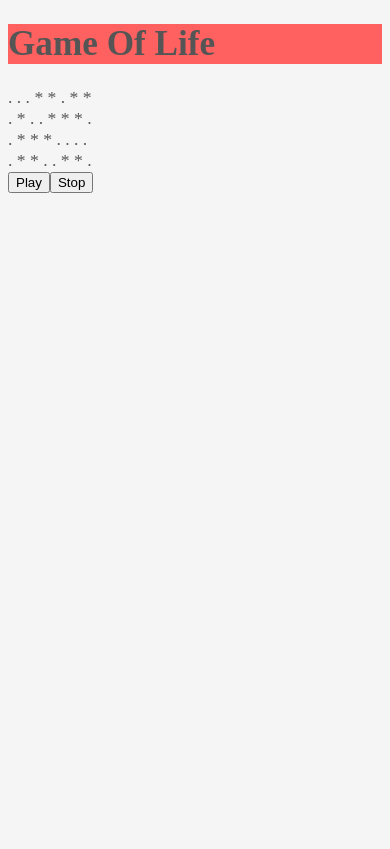
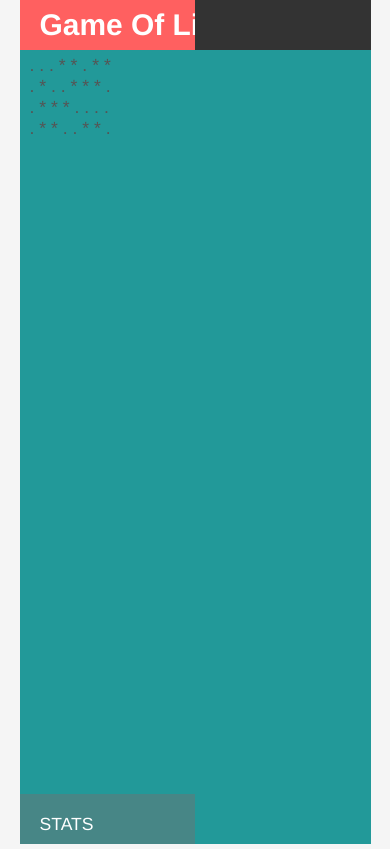
Before and after one commit to Peperiff/ng-game-of-life, an Angular app: page / in a window 390 px wide. Built offline with nearby package versions, Linux system fonts and the light colour scheme.

Commit message:
Ameliorations visuel chart graphique utilisation angular material

```diff
--- a/package.json
+++ b/package.json
@@ -19,10 +19,13 @@
     "@angular/platform-browser": "~7.2.0",
     "@angular/platform-browser-dynamic": "~7.2.0",
     "@angular/router": "~7.2.0",
+    "@angular/material": "7.3.7",
+    "@angular/cdk": "7.3.7",
     "core-js": "^2.5.4",
     "rxjs": "~6.3.3",
     "tslib": "^1.9.0",
-    "zone.js": "~0.8.26"
+    "zone.js": "~0.8.26",
+    "hammerjs": "2.0.8"
   },
   "devDependencies": {
     "@angular-devkit/build-angular": "~0.13.0",
--- a/src/app/app.component.css
+++ b/src/app/app.component.css
@@ -1,3 +1,106 @@
 h1 {
-    background: #ff6060;
+  background: #ff6060;
 }
+
+main {
+  display: grid;
+  height: 100vh;
+  max-width: 90vw;
+  margin: 0 auto;
+  grid-template-columns: 300px 1fr;
+  grid-template-areas: "header header" "stats main" "score main";
+  grid-template-rows: 50px minmax(300px, 1fr) 1fr;
+}
+
+h2 {
+  font-size: 1.7em;
+}
+
+h2 span {
+  font-size: 1.5em;
+  display: block;
+}
+
+.item {
+  padding: 5px 10px;
+  background: #333;
+}
+
+.header {
+  grid-area: header;
+  background: #ff6060;
+  padding: 0 20px;
+}
+
+.header h2 {
+  margin: 0;
+}
+
+.stats {
+  grid-area: stats;
+  background: white;
+}
+
+.main {
+  background: #299;
+  grid-area: main;
+}
+
+.score, .header {
+  display: flex;
+  align-items: center;
+  justify-content: flex-start;
+  color: white;
+}
+
+.check {
+  position: absolute;
+  opacity: 0;
+}
+
+.btn-open {
+  display: none;
+}
+
+@media screen and (max-width: 800px) {
+  body {
+    font-size: 13px;
+  }
+  main {
+    grid-template-columns: 1fr 1fr;
+  }
+  h2 span {
+    display: inline;
+  }
+  .main, .stats {
+    grid-column: 1/span 2;
+    grid-row: 2/span 3;
+  }
+  .score {
+    grid-column: 2/span 1;
+    grid-row: 1;
+    padding: 0 20px;
+    font-size: 0.5em;
+  }
+  .btn-open {
+    display: block;
+    padding: 5px 20px;
+    background: rgba(113, 113, 113, 0.47);
+    grid-row: 3;
+    grid-column: 1;
+    height: 50px;
+    line-height: 50px;
+    color: white;
+    align-self: end;
+    z-index: 6;
+  }
+  .stats {
+    opacity: 0;
+    pointer-events: none;
+    z-index: 5;
+  }
+  .check:checked~main>.stats {
+    opacity: 1;
+    pointer-events: auto;
+  }
+}
--- a/src/app/app.component.html
+++ b/src/app/app.component.html
@@ -1,8 +1,25 @@
-<!--The content below is only a placeholder and can be replaced.-->
-<h1>
-  {{ title }}
-</h1>
-<app-grid [grid]="grid.grid"></app-grid>
-<button (click)="play()">Play</button>
-<button (click)="stop()">Stop</button>
+<input type="checkbox" class="check" id="check" />
+<main>
+  <header class="item header">
+    <h2>{{ title }}</h2>
+  </header>
+  <div class="item stats">
+    <h2>Settings</h2>
+    <div>
+      <mat-slide-toggle disabled="true" checked="true">Infinite</mat-slide-toggle>
+    </div>
+    <div>
+      <mat-slider disabled="true" min="1" max="5" step="0.5" value="1.5"></mat-slider> Speed
+    </div>
+    <button mat-stroked-button color="primary" (click)="play()">Play</button>
+    <button mat-stroked-button color="warn" (click)="stop()">Stop</button>
+  </div>
+  <div class="item main">
+    <app-grid [grid]="grid.grid"></app-grid>
+  </div>
+  <div class="item score">
+    <h2><span></span></h2>
+  </div>
+  <label class="btn-open" for="check">STATS</label>
+</main>
 <router-outlet></router-outlet>
--- a/src/main.ts
+++ b/src/main.ts
@@ -3,6 +3,9 @@ import { platformBrowserDynamic } from '@angular/platform-browser-dynamic';
 
 import { AppModule } from './app/app.module';
 import { environment } from './environments/environment';
+
+// used for gesture with angular material
+import 'hammerjs';
 
 if (environment.production) {
   enableProdMode();
--- a/src/styles.css
+++ b/src/styles.css
@@ -1,7 +1,14 @@
 /* You can add global styles to this file, and also import other style files */
+
+@import "~@angular/material/prebuilt-themes/deeppurple-amber.css";
 body {
-    background-color: #F5F5F5;
-    color: #555;
-    font-size: 1.1em;
-    font-family: 'Helvetica Neue',
+  background-color: #F5F5F5;
+  color: #555;
+  font-size: 1.1em;
+  font-family: 'Helvetica Neue', Helvetica, Arial, sans-serif;
+  margin: 0;
 }
+
+* {
+  box-sizing: border-box;
+}
```
Also changed, not shown: src/app/app.module.ts (+9 -3 lines).
